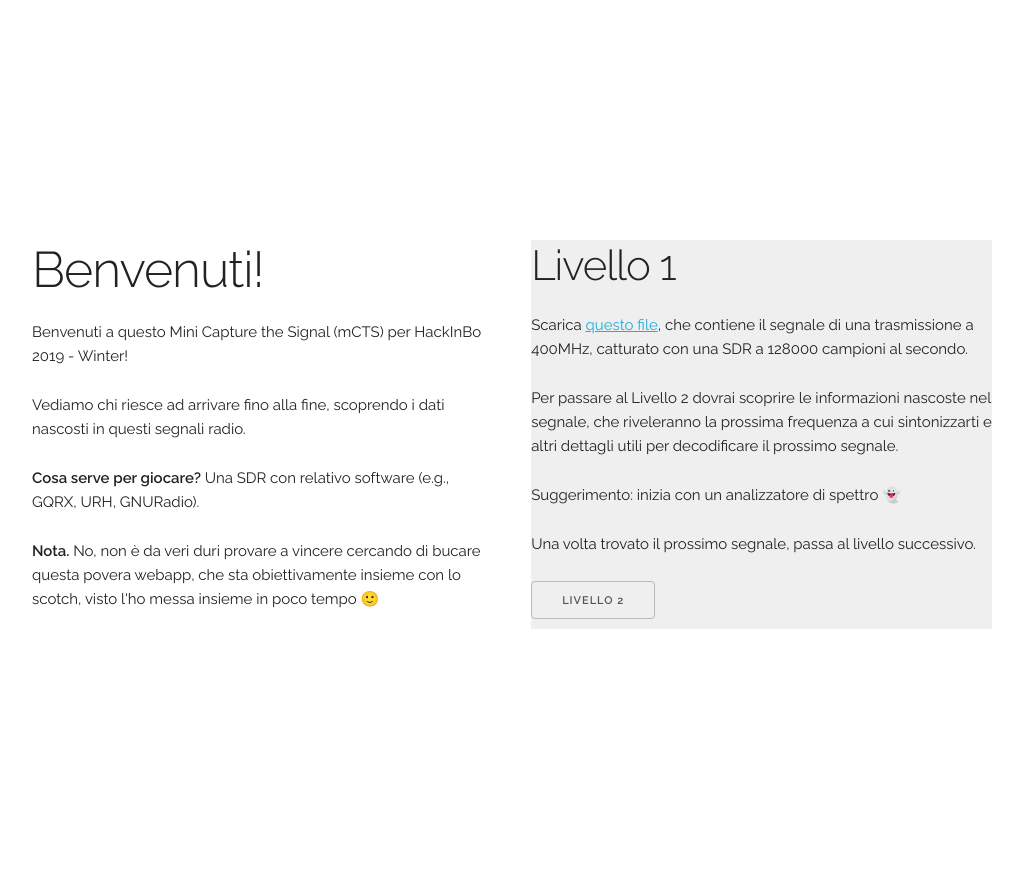
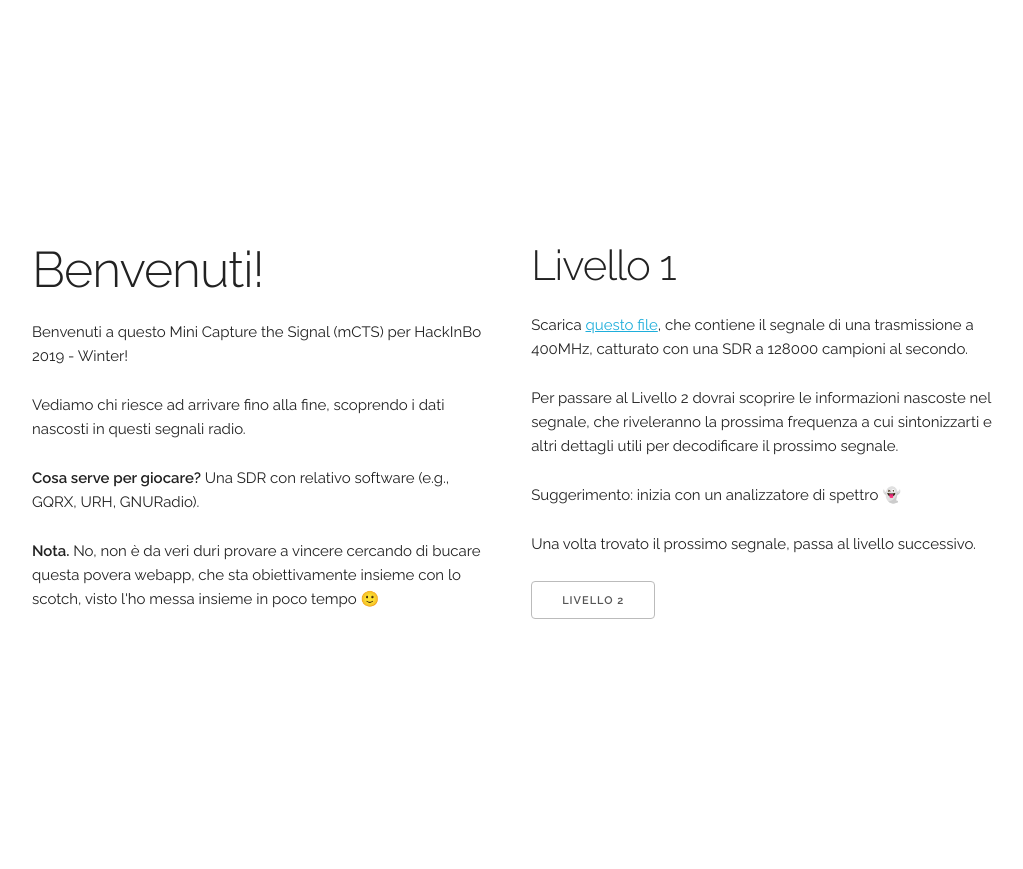
Before and after one commit to phretor/mcts-hib19win-webapp, a Flask app: page / in a window 1280 px wide. Shown: the whole page, without its empty margins (128-1151 px from the left). Run offline with Flask 2, Linux system fonts and the light colour scheme.

Commit message:
fixed CSS

```diff
--- a/app/templates/index.html
+++ b/app/templates/index.html
@@ -41,7 +41,7 @@
             insieme con lo scotch, visto l'ho messa insieme in poco tempo
         🙂</p>
       </div>
-      <div class="one-half column" style="margin-top: 25%; margin-bottom: 25%; background-color: #efefef;">
+      <div class="one-half column" style="margin-top: 25%; margin-bottom: 25%;">
         {% block col %}
         {% endblock %}
       </div>
```
